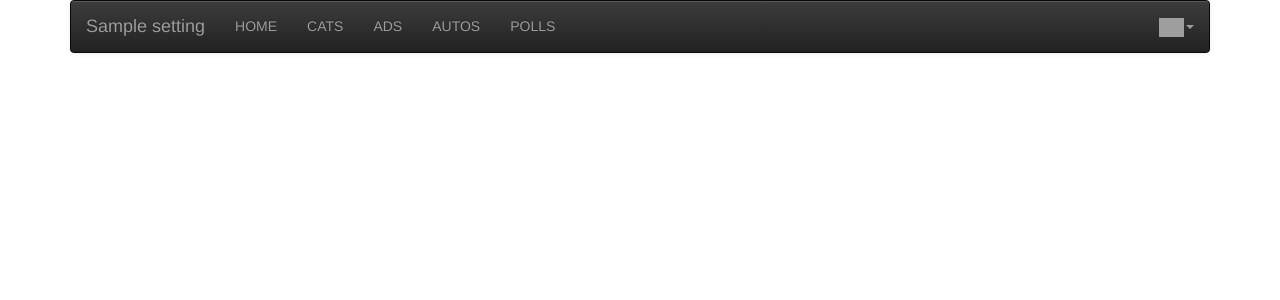
After one commit to prakash-pun/django-project, a Django app: template home/templates/base.html in a window 1280 px wide. The commit adds this page. Shown: the top 300 px of the page. Run offline with Django 3.2, Linux system fonts and the light colour scheme; a user stored in the database is signed in; tables that the repository leaves empty hold one stand-in row (values such as "Sample post"); the template is opened without the code that fills it: most values are stand-ins (such as "Sample title", 1, 10 or a date in 2020); some libraries are stand-ins or nearby versions; grey boxes are pictures that could not be loaded.

Commit message:
Navigation Bar Updated

```diff
--- /dev/null
+++ b/home/templates/base.html
@@ -0,0 +1,41 @@
+{% extends "base_bootstrap.html" %}
+{% block navbar %}
+{% load app_tags %}
+<nav class="navbar navbar-default navbar-inverse">
+   <div class="container-fluid">
+      <div class="navbar-header">
+         <a class="navbar-brand" href="/">{{ settings.APP_NAME }}</a>
+      </div>
+      <!-- https://stackoverflow.com/questions/22047251/django-dynamically-get-view-url-and-check-if-its-the-current-page -->
+      <ul class="nav navbar-nav">
+         {% url 'home' as home %}
+         <li {% if request.get_full_path == home %}class="active" {% endif %}>
+            <a href="home">HOME</a></li>
+      </ul>
+      <ul class="nav navbar-nav navbar-left">
+         <li>
+            <a href="cats">CATS</a>
+         </li>
+         <li>
+            <a href="ads">ADS</a>
+         </li>
+         <li>
+            <a href="autos">AUTOS</a>
+         </li>
+         <li>
+            <a href="polls">POLLS</a>
+         </li>
+      </ul>
+      <ul class="nav navbar-nav navbar-right">
+         <li class="dropdown">
+            <a href="#" data-toggle="dropdown" class="dropdown-toggle">
+               <img style="width: 25px;" src="{{ user|gravatar:60 }}" /><b class="caret"></b>
+            </a>
+            <ul class="dropdown-menu">
+               <li><a href="{% url 'logout' %}?next={% url 'ads:all' %}">Logout</a></li>
+            </ul>
+         </li>
+      </ul>
+   </div>
+</nav>
+{% endblock %}
--- a/home/urls.py
+++ b/home/urls.py
@@ -3,5 +3,5 @@ from . import views
 from django.contrib.auth import views as auth_views
 
 urlpatterns = [
-    path('', views.HomeView.as_view()),
+    path('', views.HomeView.as_view(), name='home'),
 ]
--- a/mysite/settings.py
+++ b/mysite/settings.py
@@ -45,10 +45,12 @@ INSTALLED_APPS = [
     'crispy_forms',
     'rest_framework',
     'social_django',
+
     'home.apps.HomeConfig',
     'ads.apps.AdsConfig',
-
-    # 'unesco.apps.UnescoConfig',
+    'polls.apps.PollsConfig',
+    'autos.apps.AutosConfig',
+    'cats.apps.CatsConfig',
 
 ]
 
--- a/polls/urls.py
+++ b/polls/urls.py
@@ -5,7 +5,6 @@ from . import views
 app_name = 'polls'
 urlpatterns = [
     path('', views.IndexView.as_view(), name='index'),
-    path('owner', views.owner, name='owner'),
     path('<int:pk>/', views.DetailView.as_view(), name='detail'),
     path('<int:pk>/results/', views.ResultsView.as_view(), name='results'),
     path('<int:question_id>/vote/', views.vote, name='vote'),
```
Also changed, not shown: home/templates/home/main.html (+12 -4 lines), mysite/urls.py (+10 -8 lines), polls/admin.py (+20 -2 lines), polls/models.py (+7 -1 lines), polls/views.py (+13 -19 lines).
